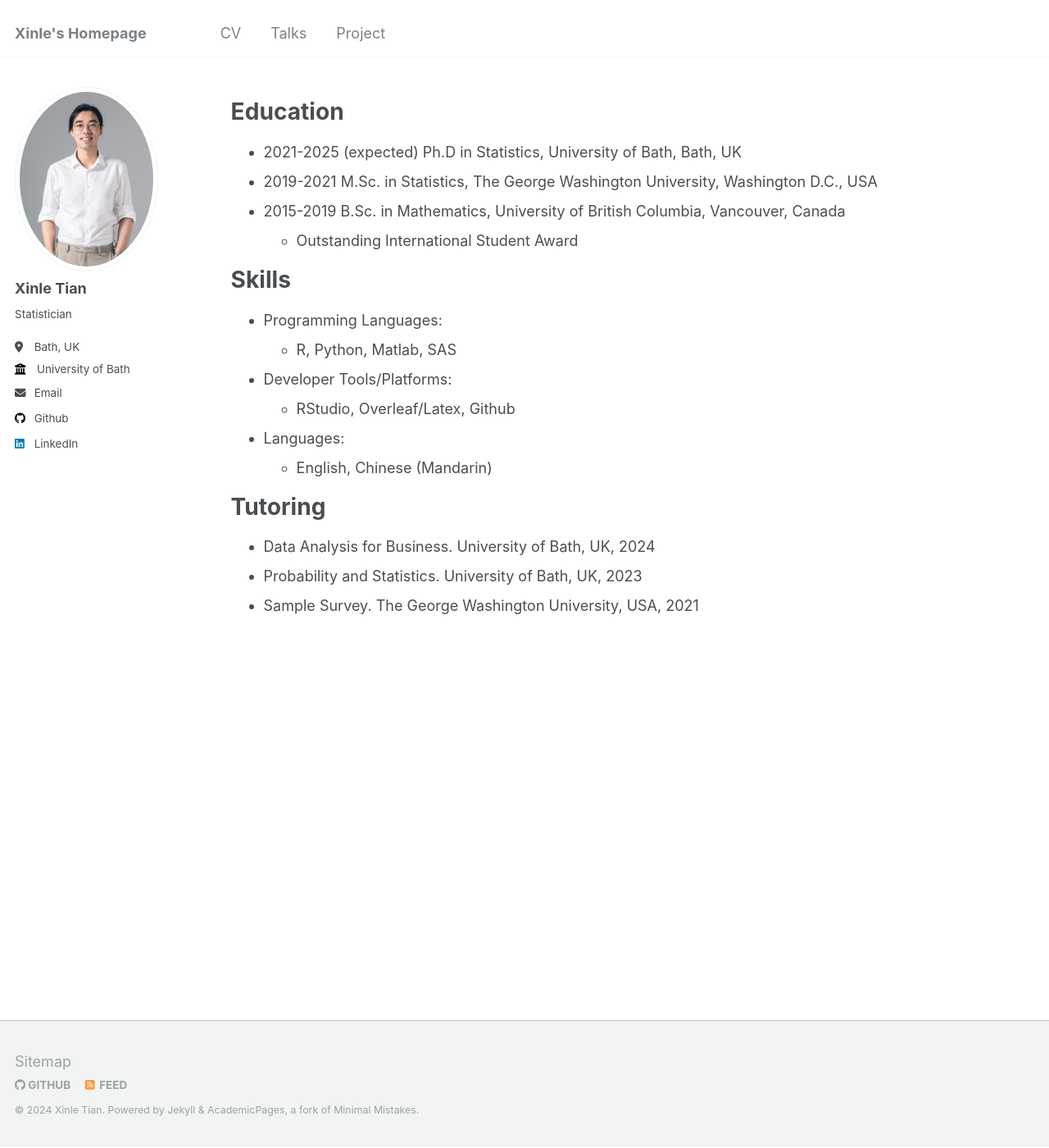
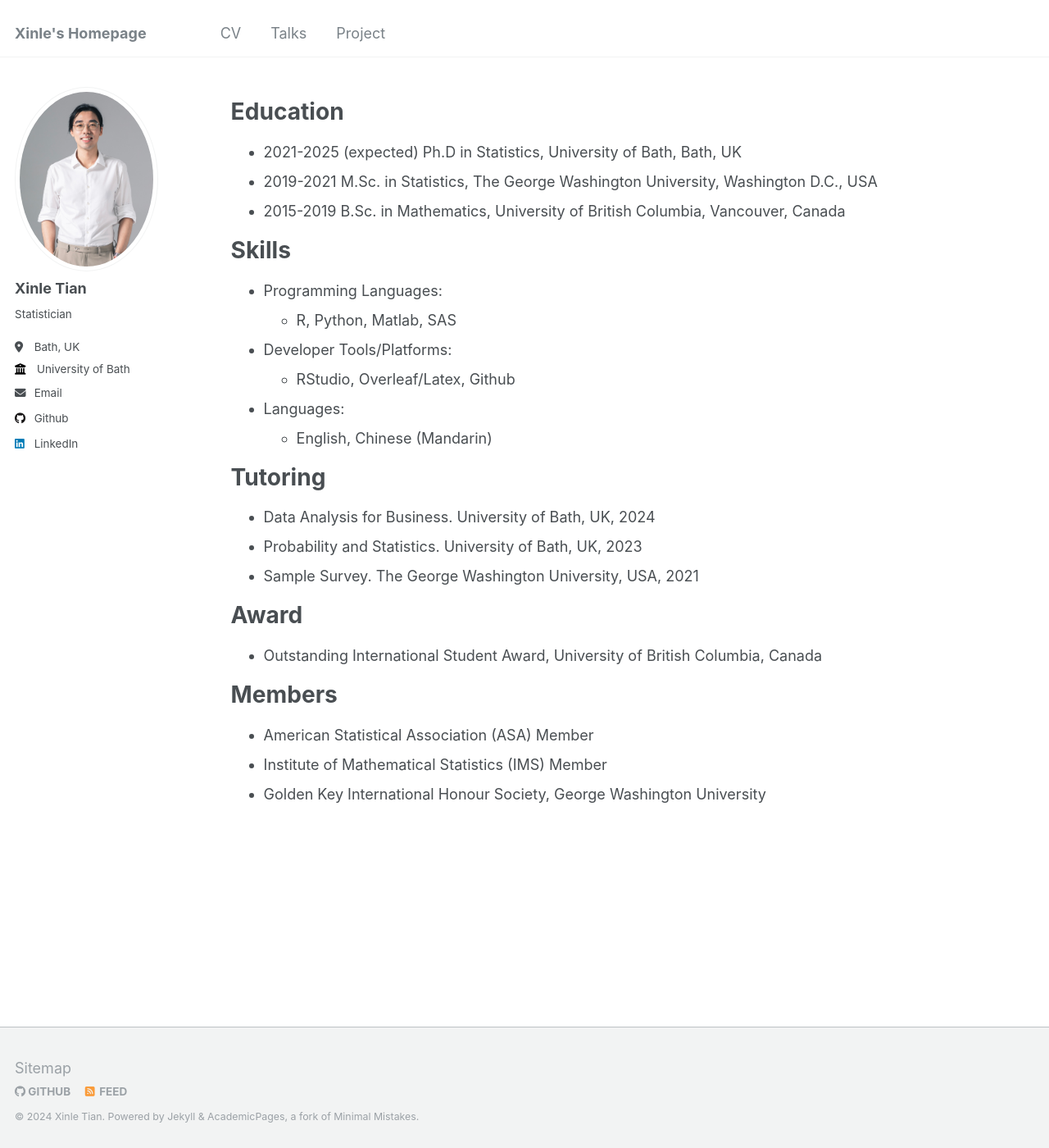
Before and after one commit to xinlet/xinlet.github.io, a Jekyll site: the page built from _pages/cv.md, in a window 1280 px wide and 1400 px high. Shown: the whole window at 82% size. Built offline with Jekyll 4.4.1, drawn with Linux system fonts in a browser that asks for light colours.

Commit message:
Update cv.md

```diff
--- a/_pages/cv.md
+++ b/_pages/cv.md
@@ -31,3 +30,13 @@ Tutoring
   * Data Analysis for Business. University of Bath, UK, 2024
   * Probability and Statistics. University of Bath, UK, 2023
   * Sample Survey. The George Washington University, USA, 2021
+
+Award
+======
+* Outstanding International Student Award, University of British Columbia, Canada
+
+Members
+======
+* American Statistical Association (ASA) Member
+* Institute of Mathematical Statistics (IMS) Member
+* Golden Key International Honour Society, George Washington University
```
Also changed, not shown: other parts of _pages/cv.md (+0 -1 lines).
